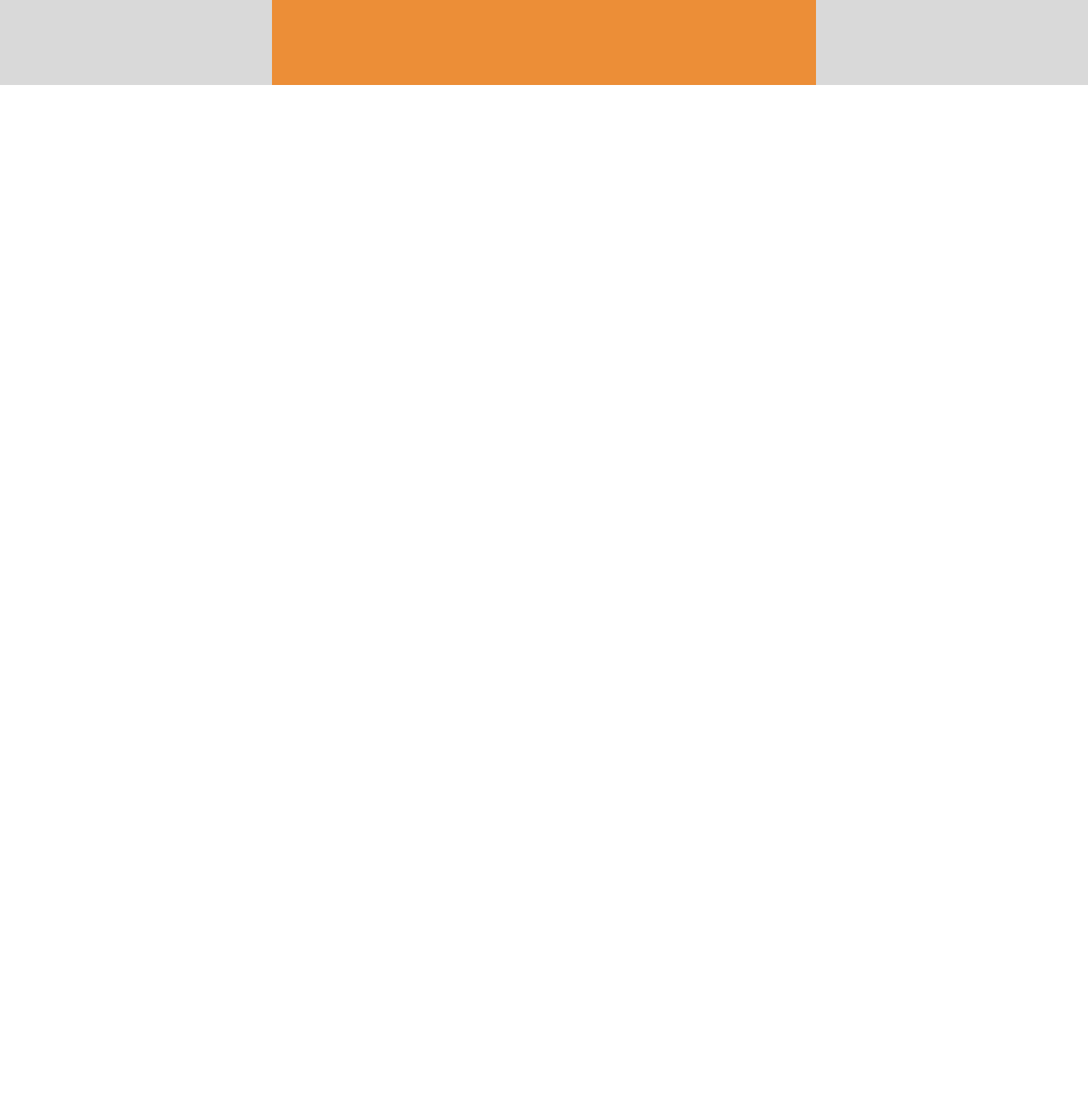
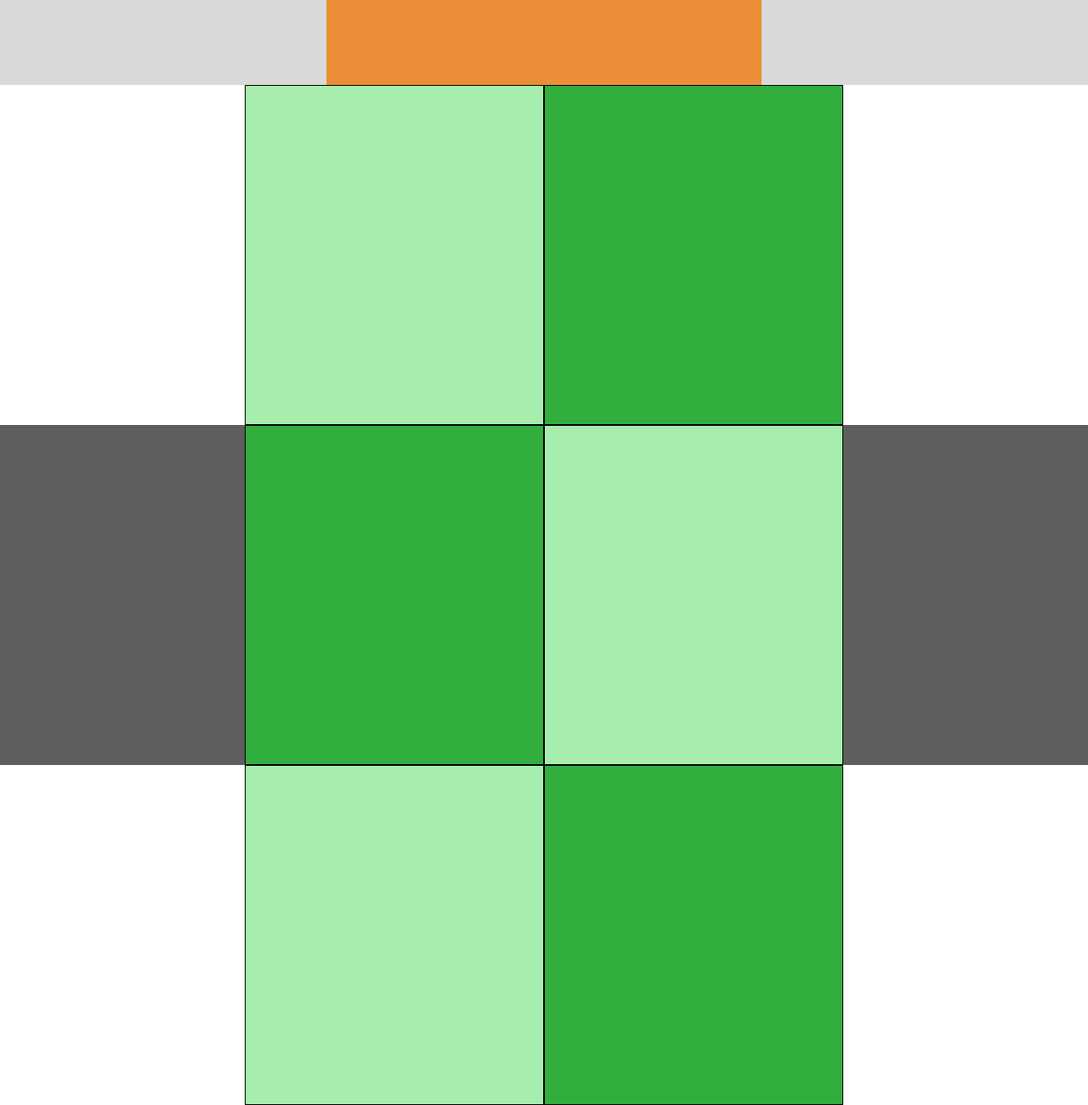
Before and after one commit to lollobianco/htmlcss-struttura-discord, a plain HTML site: page index.html in a window 1280 px wide. Shown: the part 500-1800 px from the top of the page at 85% size. Before the commit the page ends 800 px from the top, so only its background shows below. Drawn offline with Linux system fonts and the light colour scheme.

Commit message:
Completata struttura delle prime tre sezioni che conterranno le immagini e il testo

```diff
--- a/assets/css/style.css
+++ b/assets/css/style.css
@@ -16,6 +16,10 @@ li{
    display: flex;
    flex-direction: row;
    justify-content: space-between;
+}
+
+.image.inverted{
+   order: 2;
 }
 
 .top-menu{
@@ -44,8 +48,31 @@ li{
 }
 
 .container-1{
-   width: 50%;
+   width: 40%;
    margin: auto;
    background-color: #EC8E37;
    height: 500px;
 }
+
+.container-section{
+   width: 55%;
+   margin: auto;
+}
+
+.image{
+   height: 400px;
+   width: 500px;
+   background-color: #A7EEAE;
+   border: 1px solid black;
+}
+
+.text{
+   height: 400px;
+   width: 500px;
+   background-color: #32AE3F;
+   border: 1px solid black;
+}
+
+.section-2{
+   background-color: #5E5E5E;
+}
--- a/index.html
+++ b/index.html
@@ -36,6 +36,8 @@
 
       </nav>
 
+      <!-- Titolo, Paragrafo e Pulsanti -->
+
       <div class="container-1">
          <h1></h1>
          <p></p>
@@ -45,6 +47,60 @@
 
    </header>
 
+   <main>
+
+      <!-- Prima sezione -->
+
+      <section class="section-1">
+         <div class="container-section flex">
+            <div class="image">
+
+            </div>
+
+            <div class="text">
+
+            </div>
+         </div>
+      </section>
+
+      <!-- Seconda sezione -->
+
+      <section class="section-2">
+         <div class="container-section flex">
+            <div class="image inverted">
+
+            </div>
+
+            <div class="text inverted">
+
+            </div>
+         </div>
+      </section>
+
+      <!-- Terza sezione -->
+
+      <section class="section-3">
+         <div class="container-section flex">
+            <div class="image">
+
+            </div>
+
+            <div class="text">
+
+            </div>
+         </div>
+      </section>
+
+
+
+
+
+
+
+
+
+   </main>
+
 
 
 
```
